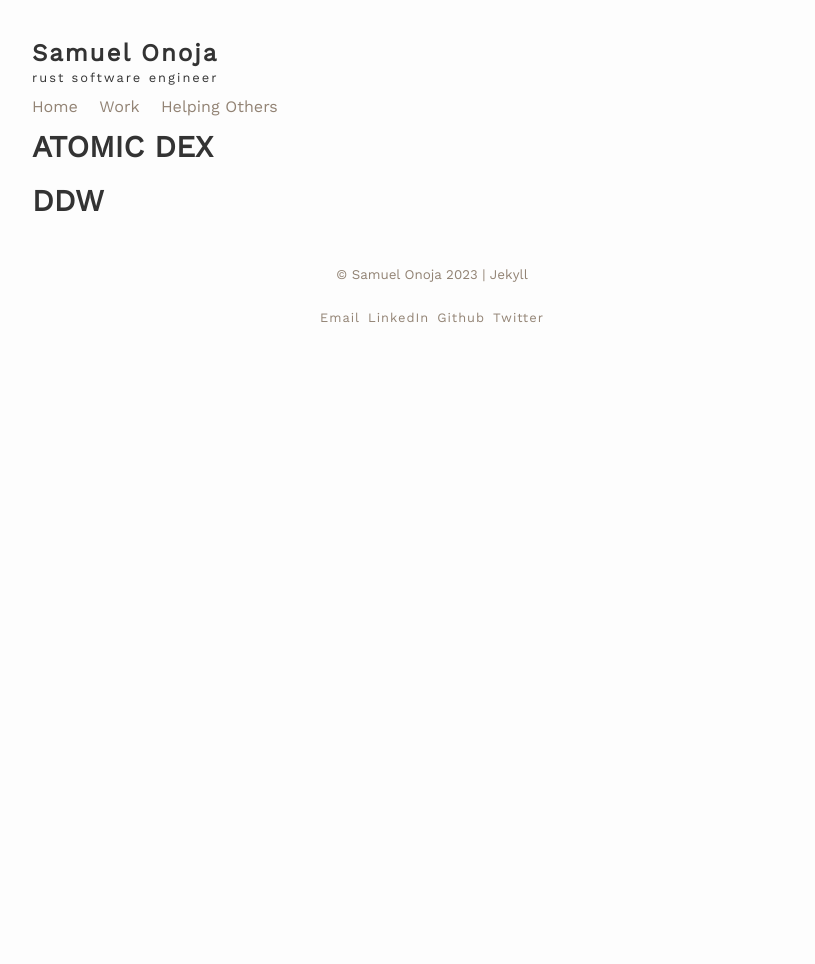
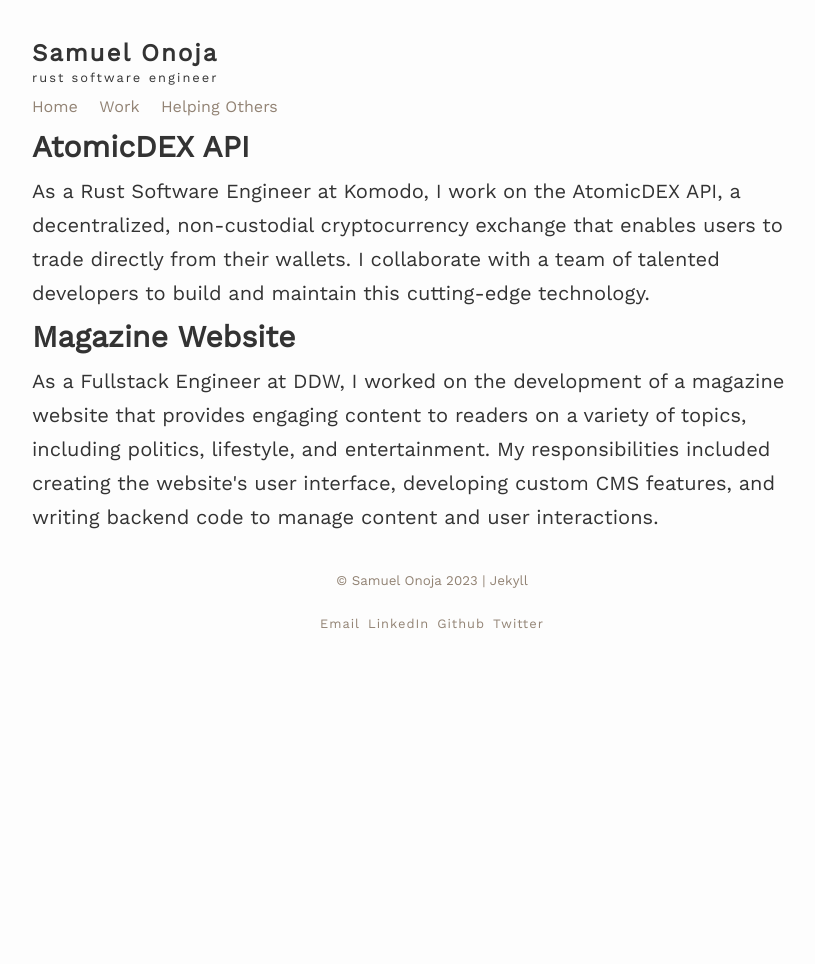
Before and after one commit to borngraced/bgd, a Jekyll site: the page built from _pages/work.md, in a window 1280 px wide. Shown: the whole page, without its empty margins (208-1023 px from the left). Built offline with Jekyll 4.4.1, drawn with Linux system fonts in a browser that asks for light colours; nearby versions of some CDN libraries.

Commit message:
update work

```diff
--- a/_pages/work.md
+++ b/_pages/work.md
@@ -6,7 +6,12 @@
 ---
 
 <div class="CharityContainer">
-<h2>ATOMIC DEX</h2>
-<h2>DDW</h2>
-
+<div>
+<h2>AtomicDEX API</h2>
+As a Rust Software Engineer at Komodo, I work on the AtomicDEX API, a decentralized, non-custodial cryptocurrency exchange that enables users to trade directly from their wallets. I collaborate with a team of talented developers to build and maintain this cutting-edge technology.
 </div>
+<div>
+<h2>Magazine Website</h2>
+As a Fullstack Engineer at DDW, I worked on the development of a magazine website that provides engaging content to readers on a variety of topics, including politics, lifestyle, and entertainment. My responsibilities included creating the website's user interface, developing custom CMS features, and writing backend code to manage content and user interactions.
+</div>
+</div>
```
